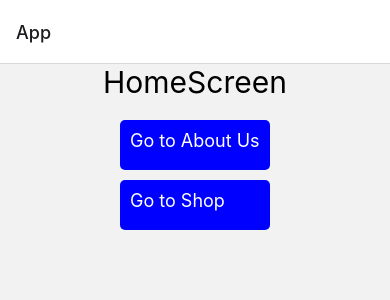
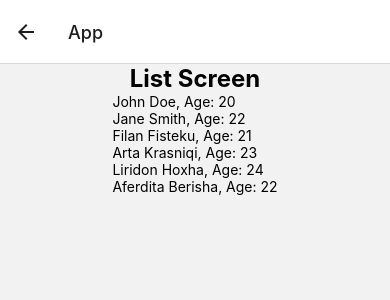
Before and after one commit to Digital-School-Ferizaj/7a-ReactNative, a React Native app: screen /List in a window 390 px wide. Shown: the top 300 px of the page. Built offline with nearby package versions, Linux system fonts and the light colour scheme.

Commit message:
lesson 7

```diff
--- a/App.js
+++ b/App.js
@@ -4,6 +4,7 @@ import { createStackNavigator } from '@react-navigation/stack';
 import HomeScreen from "./src/screens/HomeScreen";
 import AboutScreen from "./src/screens/aboutScreen";
 import ShopScreen from "./src/screens/shopScreen";
+import ListScreen from './src/screens/listScreen';
 
 const Stack = createStackNavigator();
 
@@ -17,6 +18,7 @@ export default function App() {
         <Stack.Screen name="Home" component={HomeScreen} />
         <Stack.Screen name="About" component={AboutScreen} />
         <Stack.Screen name="Shop" component={ShopScreen} />
+        <Stack.Screen name="List" component={ListScreen} />
       </Stack.Navigator>
     </NavigationContainer>
   );
--- a/src/components/productComp.js
+++ b/src/components/productComp.js
@@ -6,12 +6,13 @@ const ProductComp = ({props}) => {
         <View style={styles.product}>
             <Image
             //source={{ uri: 'https://static.vecteezy.com/system/resources/thumbnails/024/841/285/small_2x/wireless-headphone-isolated-on-transparent-background-high-quality-bluetooth-headphone-for-advertising-and-product-catalogs-generative-ai-png.png' }}
-            source={props.image}
+            source={require('../../assets/producti1.png')}
             style={styles.productImage}
             />
             <Text style={styles.productName}>{props.productName}</Text>
             <Text style={styles.productPrice}>${props.productPrice}</Text>
         </View>
+
     );
 };
 
--- a/src/screens/HomeScreen.js
+++ b/src/screens/HomeScreen.js
@@ -18,6 +18,13 @@ const HomeScreen = ({navigation}) => {
         style={styles.button}
       >
         <Text style={styles.buttonText}>Go to Shop</Text>
+      </TouchableOpacity>
+
+      <TouchableOpacity
+        onPress={() => navigation.navigate("List")}
+        style={styles.button}
+      >
+        <Text style={styles.buttonText}>Go to List</Text>
       </TouchableOpacity>
 
     </View>
--- /dev/null
+++ b/src/screens/listScreen.js
@@ -0,0 +1,40 @@
+import react from "react";
+import { Text, View, TouchableOpacity, StyleSheet, FlatList } from "react-native";
+
+const students = [
+    {id: 1, name: 'John', surname:'Doe', age: 20},
+    {id: 2, name: 'Jane', surname:'Smith', age: 22},
+    {id: 3, name: 'Filan', surname:'Fisteku', age: 21},
+    {id: 4, name: 'Arta', surname:'Krasniqi', age: 23},
+    {id: 5, name: 'Liridon', surname:'Hoxha', age: 24},
+    {id: 6, name: 'Aferdita', surname:'Berisha', age: 22},
+];
+
+const ListScreen = ({navigation}) => {
+    return (
+        <View style={styles.container}>
+            <Text style={styles.text}>List Screen</Text>
+
+            <FlatList
+                data={students}
+                renderItem={({ item }) => (
+                    <Text>{item.name} {item.surname}, Age: {item.age}</Text>
+                )}
+            />
+        </View>
+    );
+}
+
+const styles = StyleSheet.create({
+    container: {
+        flex: 1,
+        justifyContent: "center",
+        alignItems: "center",
+    },
+    text: {
+        fontSize: 24,
+        fontWeight: "bold",
+    },
+});
+
+export default ListScreen;
--- a/src/screens/shopScreen.js
+++ b/src/screens/shopScreen.js
@@ -8,10 +8,10 @@ const ShopScreen = ({navigation}) => {
       <Text style={styles.text}>Shop Screen</Text>
 
       <View style={styles.productsContainer}>
-        <ProductComp productName="Product 1" productPrice="99.99" image={require('../../assets/producti1.png')} />
-        <ProductComp productName="Product 2" productPrice="89.99" image={require('../../assets/producti2.png')} />
-        <ProductComp productName="Product 3" productPrice="79.99" image={require('../../assets/producti3.png')} />
-        <ProductComp productName="Product 4" productPrice="69.99" image={require('../../assets/producti4.png')} />
+        <ProductComp productName="Product 1" productPrice="99.99" />
+        <ProductComp productName="Product 2" productPrice="89.99" />
+        <ProductComp productName="Product 3" productPrice="79.99" />
+        <ProductComp productName="Product 4" productPrice="69.99" />
       </View>
 
       <TouchableOpacity
```
